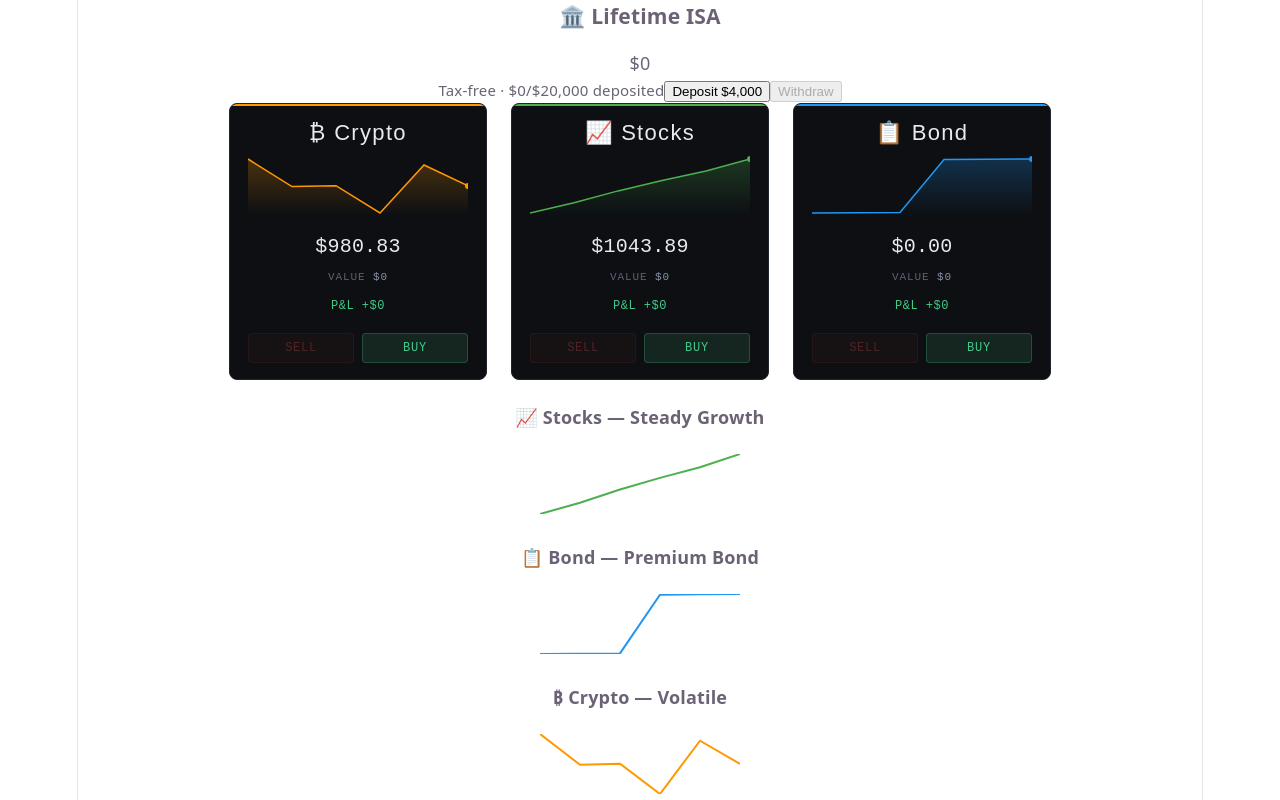
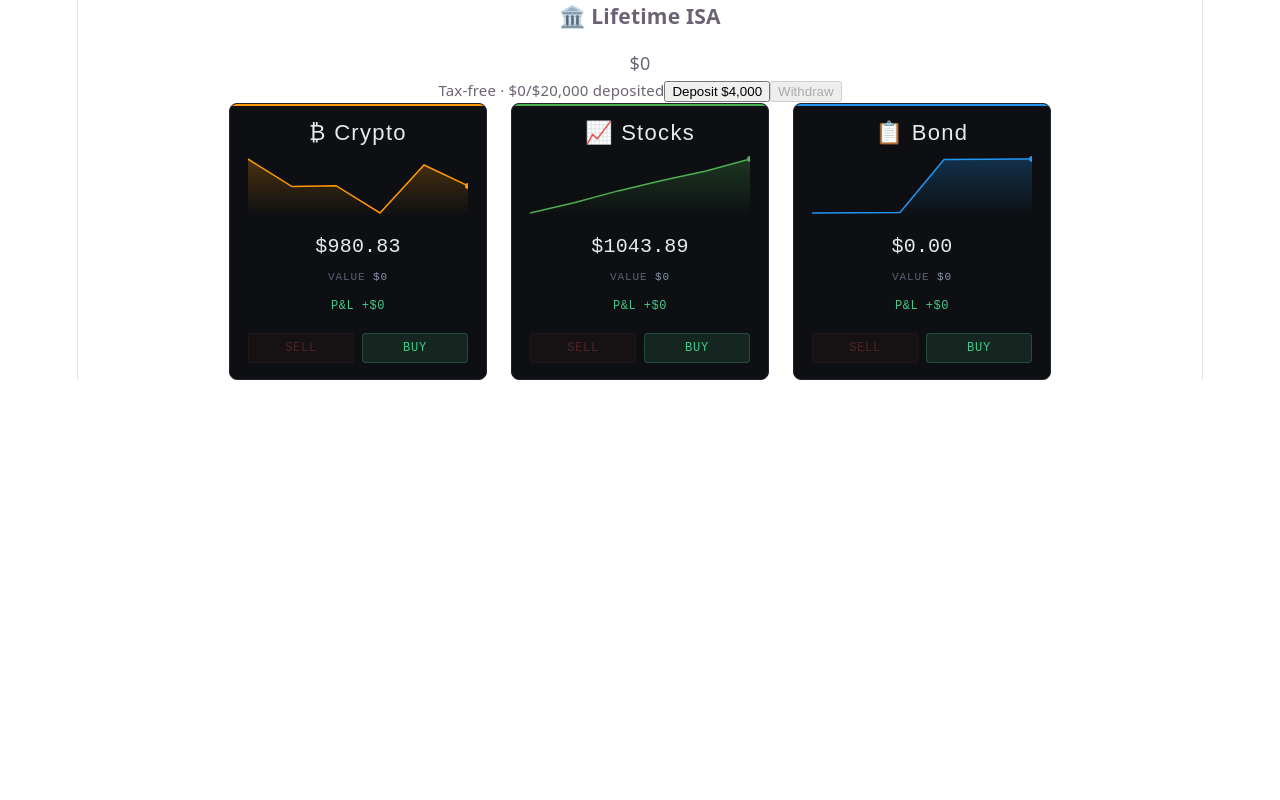
Before and after one commit to HenryBaylis/BlackRock-Hackathon-2026, a React (Vite) app: page / in a window 1280 px wide. Shown: the part 506-1306 px from the top of the page. After the commit the page ends 886 px from the top, so only its background shows below. Built offline with nearby package versions, Linux system fonts and the light colour scheme.

Commit message:
delete duplicate stocks view

```diff
--- a/src/App.jsx
+++ b/src/App.jsx
@@ -314,13 +314,6 @@ export default function App() {
         bondInvested={state.bondInvested}
         actionHandlers={actionHandlers}
       />
-
-      <Stocks
-        priceHistory={state.priceHistory}
-        stockName={STOCK_FUNCTIONS[state.stockFnIndex].name}
-        cryptoName={CRYPTO_FUNCTIONS[state.cryptoFnIndex].name}
-        bondName={BOND_FUNCTIONS[state.bondFnIndex].name}
-      />
     </div>
   )
 }
```
